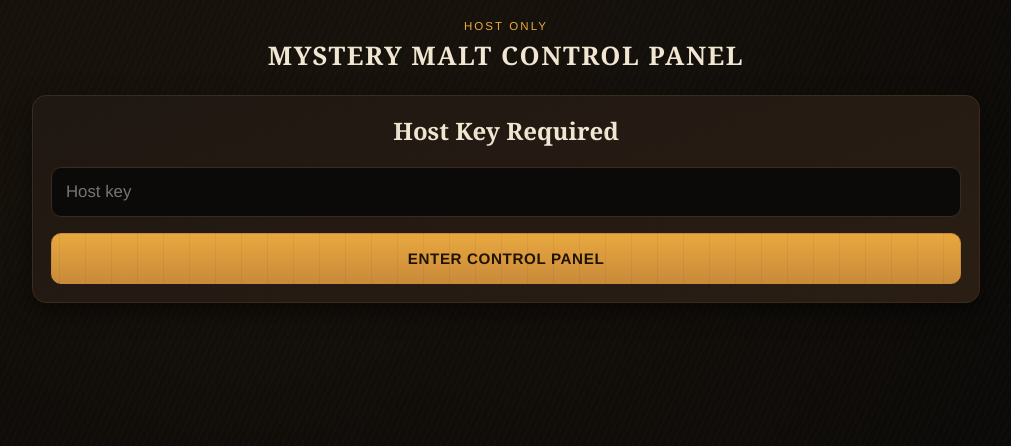
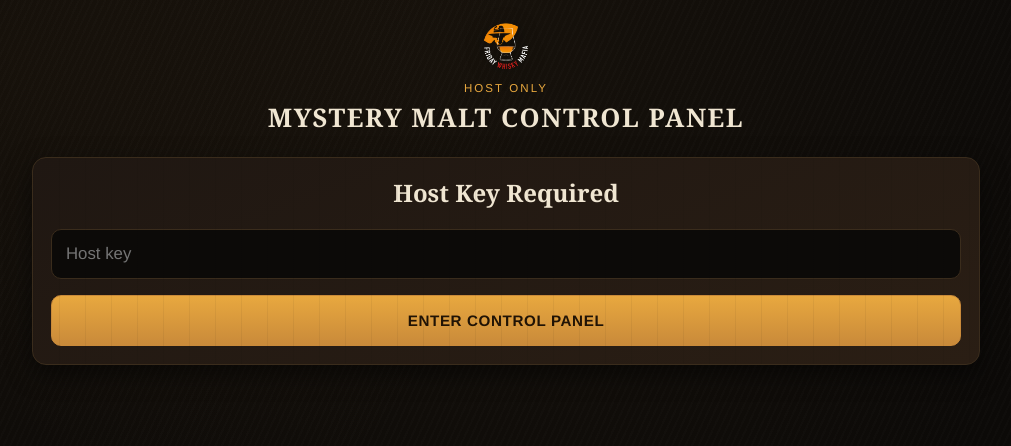
Before and after one commit to TourplanOperations/FWM, a website: page public/host.html in a window 1280 px wide. Shown: the whole page, without its empty margins (134-1145 px from the left). Drawn offline with Linux system fonts and the light colour scheme.

Commit message:
Add files via upload

```diff
--- a/pptx-build.js
+++ b/pptx-build.js
@@ -19,9 +19,6 @@ const COLORS = {
 
 const QR_PATH = path.join(__dirname, 'assets', 'qr-placeholder.png');
 
-// *** REPLACE BEFORE THE EVENT ***
-// Set this to your real deployed Start Here URL, regenerate assets/qr-placeholder.png
-// to point at the same URL (see DEPLOYMENT.md), then rerun `node pptx-build.js`.
 const DISPLAY_URL = 'thompsonbrostasting.onrender.com';
 
 const pres = new pptxgen();
--- a/public/host.html
+++ b/public/host.html
@@ -4,11 +4,13 @@
 <meta charset="UTF-8">
 <meta name="viewport" content="width=device-width, initial-scale=1">
 <title>Mystery Malt &mdash; Host Control Panel</title>
+<link rel="icon" type="image/png" href="/assets/logo.png">
 <link rel="stylesheet" href="/styles.css">
 </head>
 <body>
 <div class="wrap wide" id="app">
   <div class="brand">
+    <img src="/assets/logo.png" alt="Friday Whisky Mafia" class="brand-logo small">
     <div class="kicker">Host Only</div>
     <h1>Mystery Malt Control Panel</h1>
   </div>
--- a/public/styles.css
+++ b/public/styles.css
@@ -70,6 +70,20 @@ body {
   font-weight: normal;
   color: var(--gold);
   letter-spacing: 0.04em;
+}
+
+.brand-logo {
+  width: 84px;
+  height: 84px;
+  object-fit: contain;
+  margin: 0 auto 10px;
+  display: block;
+  filter: drop-shadow(0 4px 10px rgba(0,0,0,0.45));
+}
+.brand-logo.small {
+  width: 56px;
+  height: 56px;
+  margin-bottom: 6px;
 }
 
 .card {
```
Also changed, not shown: public/display.html (+2 -0 lines), public/index.html (+2 -0 lines), assets/qr-placeholder.png, public/assets/logo.png (added).
